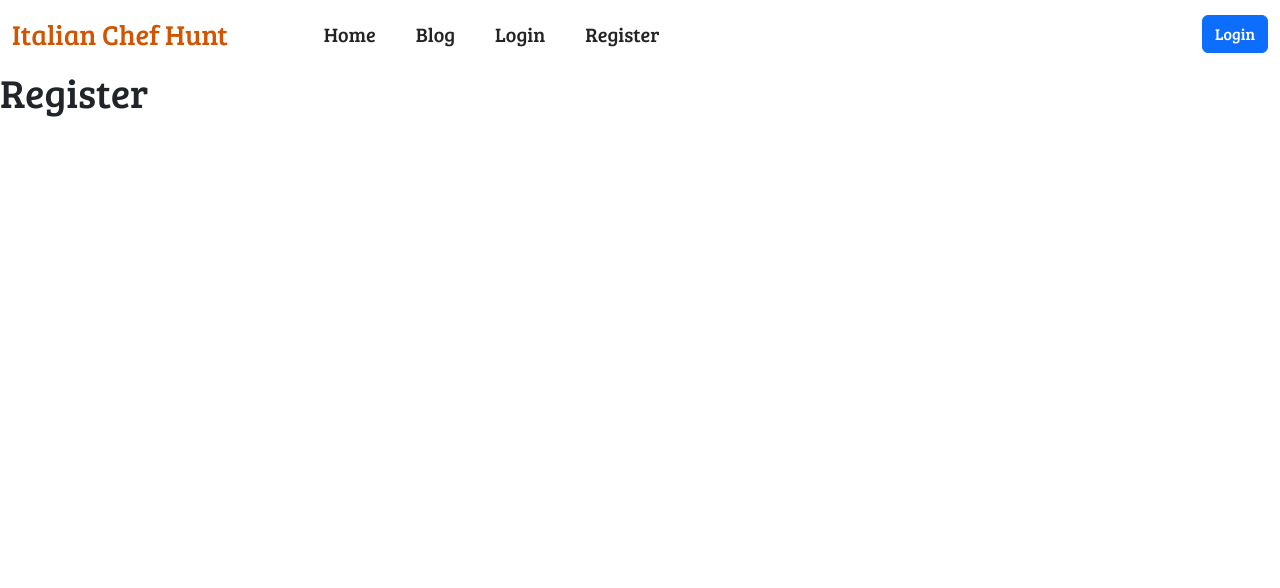
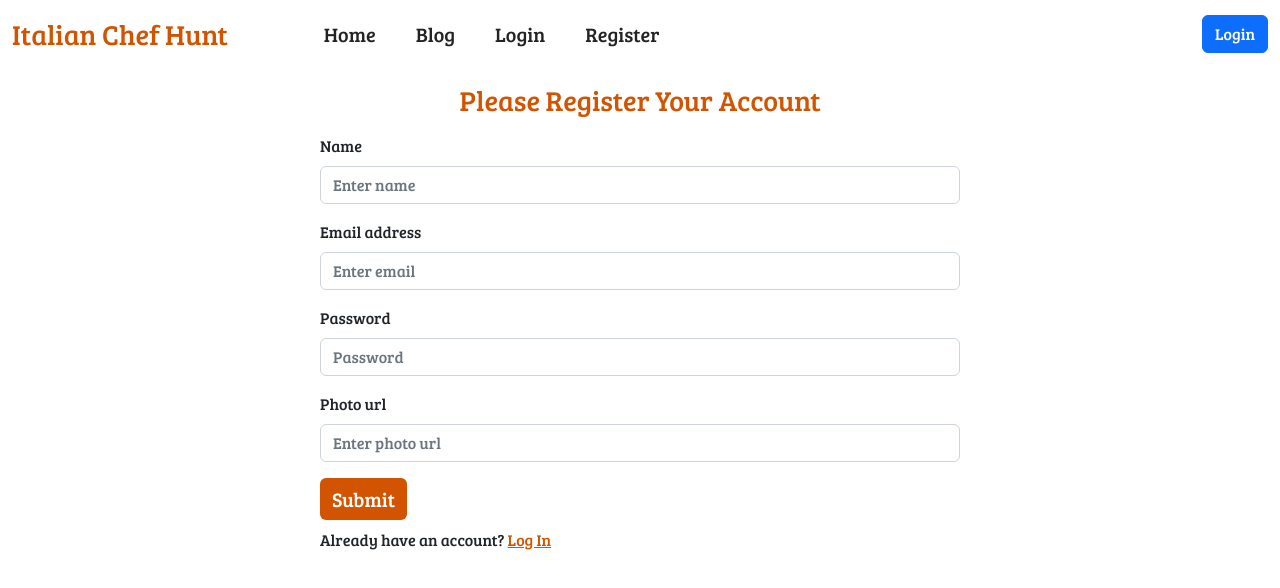
Before and after one commit to thetamimahmed/chef-hunter-client, a React (Vite) app: page /register in a window 1280 px wide. Shown: the top 588 px of the page. Built offline with nearby package versions, Linux system fonts and the light colour scheme.

Commit message:
added register form style

```diff
--- a/src/components/Register.jsx
+++ b/src/components/Register.jsx
@@ -1,9 +1,36 @@
 import React from 'react';
+import { Button, Form } from 'react-bootstrap';
+import {Link} from 'react-router-dom';
 
 const Register = () => {
     return (
         <div>
-            <h1>Register</h1>
+            <h3 className='text-center my-3 primary-color'>Please Register Your Account</h3>
+            <Form className='w-50 mx-auto'>
+                <Form.Group className="mb-3" controlId="formBasicEmail">
+                    <Form.Label>Name</Form.Label>
+                    <Form.Control type="text" name='name' placeholder="Enter name" required />
+                </Form.Group>
+
+                <Form.Group className="mb-3" controlId="formBasicEmail">
+                    <Form.Label>Email address</Form.Label>
+                    <Form.Control type="email" name='email' placeholder="Enter email" required />
+                </Form.Group>
+
+                <Form.Group className="mb-3" controlId="formBasicPassword">
+                    <Form.Label>Password</Form.Label>
+                    <Form.Control type="password" name='password' placeholder="Password"  required/>
+                </Form.Group>
+
+                <Form.Group className="mb-3" controlId="formBasicEmail">
+                    <Form.Label>Photo url</Form.Label>
+                    <Form.Control type="text" name='photourl' placeholder="Enter photo url" required />
+                </Form.Group>
+                <Button className='custom-btn' variant="primary" type="submit">
+                    Submit
+                </Button>
+                <p className='mt-2'>Already have an account? <span><Link className='primary-color' to={"/login"}>Log In</Link></span></p>
+            </Form>
         </div>
     );
 };
--- a/src/index.css
+++ b/src/index.css
@@ -11,3 +11,12 @@
 .secondary-color-hover:hover{
     color: #d35400;
 }
+
+.custom-btn{
+   background-color: #d35400;
+   font-size: 20px;
+   border: 0;
+}
+.custom-btn:hover{
+    background-color: #232323;
+}
```
